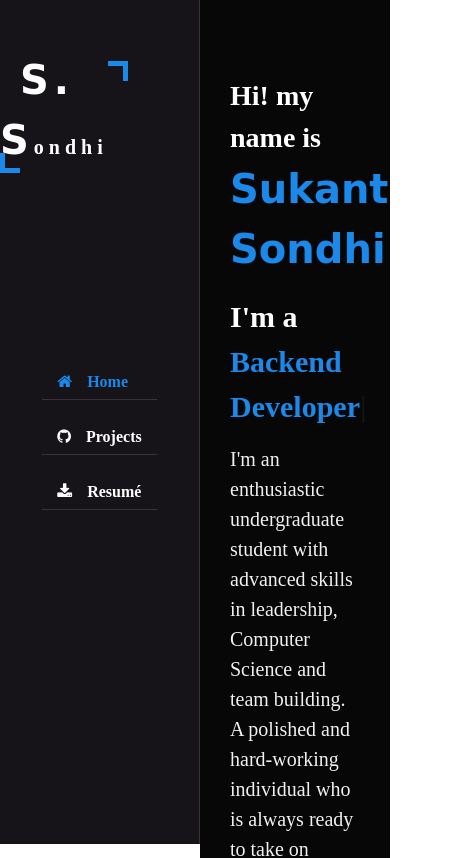
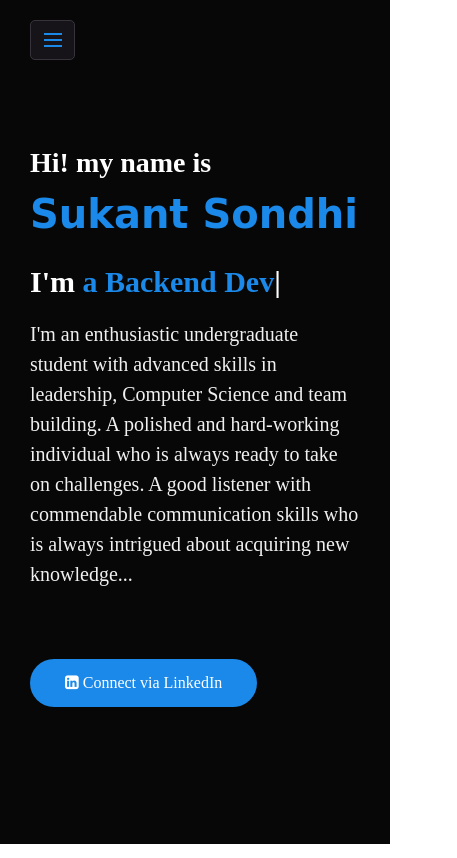
Before and after one commit to sukantsondhi/sukantsondhi.github.io, a plain HTML site: page index.html in a window 390 px wide. Shown: the top 858 px of the page, 457 px wide, since content can reach past the window. Drawn offline with nearby package versions, Linux system fonts and the light colour scheme; a web font is replaced by a local one.

Commit message:
Side menu made collapsible with Hamburger Menu

```diff
--- a/css/style.css
+++ b/css/style.css
@@ -39,15 +39,28 @@ ul {
     display: block;
     padding: 0 30px;
     opacity: 1;
+    position: fixed;
+    left: 270px;
+    top: 0;
+    right: 0;
+    bottom: 0;
+    z-index: 0;
+    overflow-y: auto;
+    overflow-x: hidden;
+}
+
+.section.active {
+    z-index: 2;
+    opacity: 1;
 }
 
 .hidden {
     display: none !important;
 }
 
-.main-content {
+/* .main-content {
     padding-left: 270px;
-}
+} */
 
 .padd-15 {
     padding-left: 15px;
@@ -333,13 +346,29 @@ h3.my-profession {
 /* Responsive */
 
 @media (max-width: 1199px) {
+
     .aside {
-        width: 200px;
+        left: -270px;
     }
+
+    .aside.open {
+        left: 0;
+    }
+
+    .aside .nav-toggler {
+        display: flex;
+        left: 30px;
+    }
+
     .main-content {
-        padding-left: 200px;
+        padding-left: 0;
     }
-    p span {
+
+    .section {
+        left: 0;
+    }
+
+    .aside p span {
         display: block;
         margin-left: 0;
     }
--- a/index.html
+++ b/index.html
@@ -18,7 +18,7 @@
       <!-- Aside START -->
       <div class="aside">
         <div class="logo">
-          <a href="./HomePage.html"><span>S. S</span>ondhi</a>
+          <a href="./index.html"><span>S. S</span>ondhi</a>
         </div>
 
         <div class="nav-toggler">
@@ -27,7 +27,7 @@
 
         <ul class="nav">
           <li>
-            <a href="./HomePage.html" class="active">
+            <a href="./index.html" class="active">
               <i class="fa fa-home"></i>Home</a
             >
           </li>
@@ -50,7 +50,7 @@
       <!-- Main Content START -->
       <div class="main-content">
         <!-- Home Section START -->
-        <section class="home section">
+        <section class="home active section">
           <div class="container">
             <div class="row">
               <div class="home-info padd-15">
@@ -58,7 +58,7 @@
                   Hi! my name is <span class="name">Sukant Sondhi</span>
                 </h3>
                 <h3 class="my-profession">
-                  I'm a <span class="typing"></span>
+                  I'm <span class="typing"></span>
                 </h3>
                 <p>
                   I'm an enthusiastic undergraduate student with advanced skills
--- a/js/javascript.js
+++ b/js/javascript.js
@@ -1,8 +1,31 @@
 /* Typing Animation*/
 
 var typed = new Typed(".typing", {
-    strings: ["CS Major", "Backend Developer", "Athlete", "Web Developer"],
+    strings: ["an A.I. Major", "a Backend Developer", "an Athlete", "a Web Developer"],
     typeSpeed: 100,
     backSpeed: 60,
     loop: true
 })
+
+const nav = document.querySelector(".nav"),
+    navList = nav.querySelectorAll("li"),
+    totalNavList = navList.length;
+for (let i = 0; i < totalNavList; i++) {
+    const a = navList[i].querySelector("a");
+    a.addEventListener("click", function () {
+        for (let j = 0; j < totalNavList; j++) {
+            navList[j].querySelector("a").classList.remove("active");
+        }
+        this.classList.add("active");
+        showSection(this);
+    })
+}
+
+const navTogglerBtn = document.querySelector(".nav-toggler"),
+    aside = document.querySelector(".aside");
+navTogglerBtn.addEventListener("click", () => {
+    asideSectionTogglerBtn();
+})
+function asideSectionTogglerBtn() {
+    aside.classList.toggle("open");
+}
```
